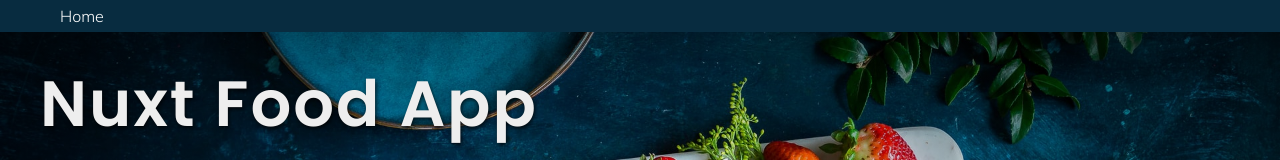
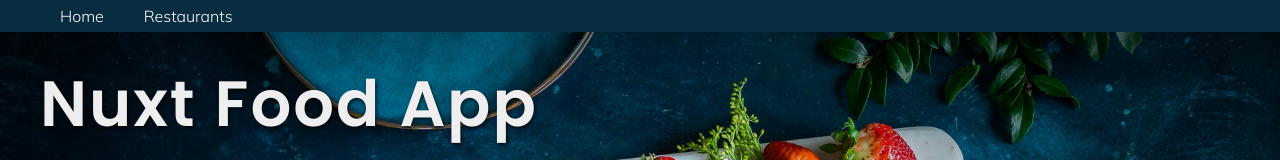
Before and after one commit to LeonNimoy/nuxtfoodapp, a Nuxt app: page / in a window 1280 px wide. Shown: the top 160 px of the page. Built offline with nearby package versions, Linux system fonts and the light colour scheme.

Commit message:
feat: add restaurants to AppMenu.vue

```diff
--- a/components/AppMenu.vue
+++ b/components/AppMenu.vue
@@ -3,6 +3,9 @@
     <ul>
       <li>
         <nuxt-link to="/">Home</nuxt-link>
+      </li>
+      <li>
+        <nuxt-link to="/restaurants">Restaurants</nuxt-link>
       </li>
     </ul>
   </nav>
```
